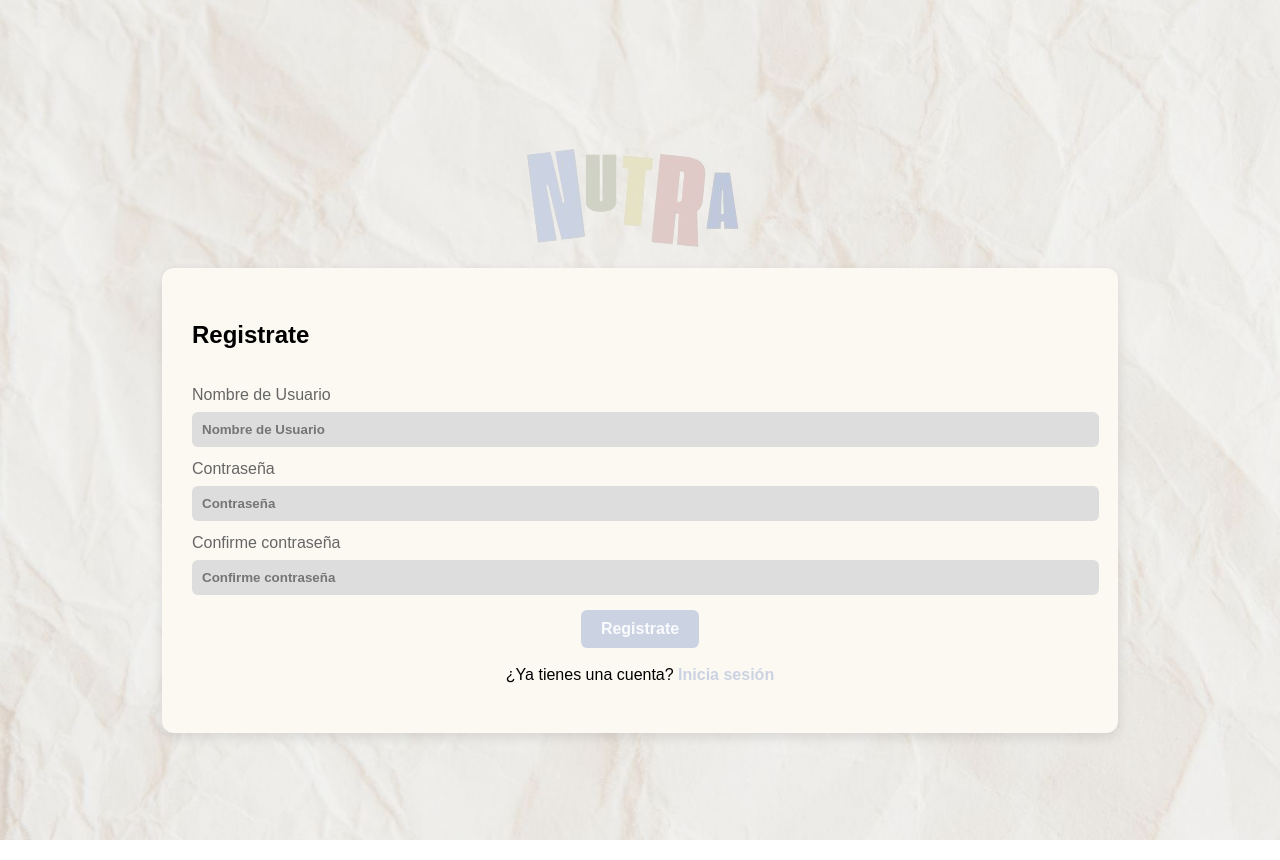
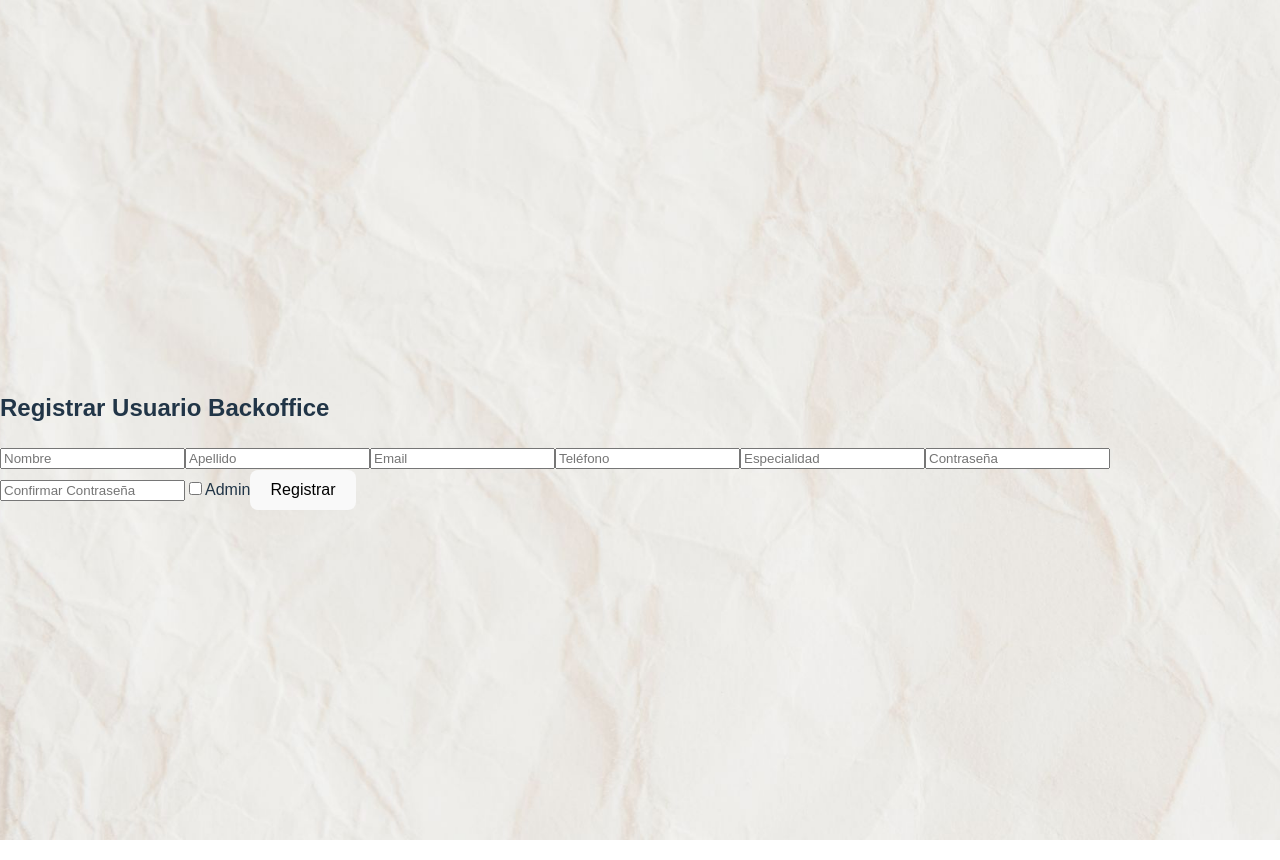
Before and after one commit to NUTRA-Bioabordajes/Backoffice, a React (Vite) app in the folder Backoffice/: page /register in a window 1280 px wide. Built offline with nearby package versions, Linux system fonts and the light colour scheme.

Commit message:
avances registro d emedicos

```diff
--- a/Backoffice/package.json
+++ b/Backoffice/package.json
@@ -16,6 +16,7 @@
     "dotenv": "^17.2.3",
     "express": "^5.1.0",
     "ionicons": "^8.0.13",
+    "nodemailer": "^7.0.10",
     "pg": "^8.16.3",
     "react": "^19.1.0",
     "react-dom": "^19.1.0",
--- a/Backoffice/src/components/Login.jsx
+++ b/Backoffice/src/components/Login.jsx
@@ -3,10 +3,9 @@ import { Link, useNavigate } from 'react-router-dom';
 import axios from "axios";
 import './Login.css';
 
-
 const LogIn = () => {
   const [form, setForm] = useState({
-      username: "",
+    email: "",
     password: "",
   });
   const [errors, setErrors] = useState({});
@@ -26,7 +25,7 @@ import './Login.css';
 
   const validate = () => {
     let newErrors = {};
-      if (!form.username) newErrors.username = "Email required";
+    if (!form.email) newErrors.email = "Email required";
     if (!form.password) newErrors.password = "Password required";
     return newErrors;
   };
@@ -43,15 +42,12 @@ import './Login.css';
     setErrors({});
     setSuccess(false);
 
-
-
     try {
-      const url = new URL (`http://localhost:3000/usuarios/loginBack`);
-      console.log(success);
+      const url = new URL('http://localhost:3000/auth/loginBack');
       const response = await axios.post(
         url.toString(),
         {
-          username: form.username,
+          email: form.email,   // ahora coincide con el backend
           password: form.password,
         },
         {
@@ -64,10 +60,7 @@ import './Login.css';
 
       console.log("Login response:", response.data);
       sessionStorage.setItem("token", response.data.token);
-      sessionStorage.setItem("user", response.data.ID);
-
-
-      console.log(sessionStorage)
+      sessionStorage.setItem("user", response.data.user.id); // usar la propiedad correcta
 
       setSuccess(true);
       setTimeout(() => {
@@ -83,8 +76,7 @@ import './Login.css';
       });
       setSuccess(false);
     }
-  }
-
+  };
 
   return (
     <div className="contenedor-autenticacion">
@@ -94,19 +86,15 @@ import './Login.css';
 
         <form onSubmit={handleSubmit}>
 
-          <label>Nombre de Usuario</label>
+          <label>Email</label>
           <input
             type="text"
-            name ="username"
-            value={form.username}
-            placeholder="Nombre de Usuario"
+            name="email"
+            value={form.email}
+            placeholder="Email"
             onChange={handleChange}
           />
-           {errors.username && (
-                <span>{errors.username}</span>
-              )}
-
-
+          {errors.email && <span>{errors.email}</span>}
 
           <label>Contraseña</label>
           <input
@@ -117,10 +105,7 @@ import './Login.css';
             onChange={handleChange}
             autoComplete="current-password"
           />
-
-              {errors.password && (
-                <span>{errors.password}</span>
-              )}
+          {errors.password && <span>{errors.password}</span>}
 
           <button className="boton-autenticacion">Ingresar</button>
 
--- a/Backoffice/src/components/Register.jsx
+++ b/Backoffice/src/components/Register.jsx
@@ -1,58 +1,136 @@
-import React, { useState } from 'react';
-import { useNavigate, Link } from 'react-router-dom';
+import React, { useState } from "react";
+import { useNavigate } from "react-router-dom";
+import axios from "axios";
 
-export default function Register() {
+export default function RegisterBack() {
   const navigate = useNavigate();
-  const [username, setUsername] = useState('');
-  const [password, setPassword] = useState('');
-  const [confirmPassword, setConfirmPassword] = useState('');
-  const passwordsMatch = password === confirmPassword && password !== '';
+
+  const [formData, setFormData] = useState({
+    Nombre: "",
+    Apellido: "",
+    Email: "",
+    password: "",
+    confirmPassword: "",
+    especialidad: "",
+    Admin: false,
+    telefono: "",
+  });
+
+  const [error, setError] = useState("");
+  const [success, setSuccess] = useState("");
+
+  const handleChange = (e) => {
+    const { name, value, type, checked } = e.target;
+    setFormData({
+      ...formData,
+      [name]: type === "checkbox" ? checked : value,
+    });
+  };
 
   const handleSubmit = async (e) => {
     e.preventDefault();
-    if (!passwordsMatch || !username) return;
+    setError("");
+    setSuccess("");
+
+    if (formData.password !== formData.confirmPassword) {
+      setError("Las contraseñas no coinciden");
+      return;
+    }
 
     try {
-      // Aquí podrías llamar a tu API de registro si ya la tienes
-      // Ejemplo:
-      // const res = await fetch('http://tu-api/register', { ... });
-      // const data = await res.json();
-      // localStorage.setItem('token', data.token);
-
-      // Por ahora, navega directo a home
-      navigate('/dashboard/home');
+      const response = await axios.post("/usuariosBack", formData);
+      if (response.data.id) {
+        setSuccess("Usuario creado correctamente. Espera a que lo activen.");
+        setFormData({
+          Nombre: "",
+          Apellido: "",
+          Email: "",
+          password: "",
+          confirmPassword: "",
+          especialidad: "",
+          Admin: false,
+          telefono: "",
+        });
+      }
     } catch (err) {
-      console.error('Error registrando:', err);
+      console.error(err);
+      setError(
+        err.response?.data?.message || "Ocurrió un error al registrar el usuario"
+      );
     }
   };
+
   return (
-    <div className="contenedor-autenticacion">
-      <img src="/src/assets/images/logo.png" alt="Nutra logo" className="logo" />
-      <div className="caja-autenticacion">
-        <h2>Registrate</h2>
-        <form onSubmit={handleSubmit}>
-          <label>Nombre de Usuario</label>
-          <input type="text" placeholder="Nombre de Usuario" value={username} onChange={e => setUsername(e.target.value)} />
-
-          <label>Contraseña</label>
-          <input type="password" placeholder="Contraseña" value={password} onChange={e => setPassword(e.target.value)} />
-
-          <label>Confirme contraseña</label>
-          <input type="password" placeholder="Confirme contraseña" value={confirmPassword} onChange={e => setConfirmPassword(e.target.value)} />
-          {confirmPassword && !passwordsMatch && (
-            <p style={{ color: 'red', marginTop: '5px' }}>Las contraseñas no coinciden</p>
-          )}
-
-          <button className="boton-autenticacion" type="submit" disabled={!passwordsMatch || !username}>
-            Registrate
-          </button>
-        </form>
-
-
-        <p className="enlace-autenticacion">
-          ¿Ya tienes una cuenta? <Link to="/">Inicia sesión</Link>
-        </p>
-      </div>
+    <div className="register-container">
+      <h2>Registrar Usuario Backoffice</h2>
+      <form onSubmit={handleSubmit} className="register-form">
+        <input
+          type="text"
+          name="Nombre"
+          placeholder="Nombre"
+          value={formData.Nombre}
+          onChange={handleChange}
+          required
+        />
+        <input
+          type="text"
+          name="Apellido"
+          placeholder="Apellido"
+          value={formData.Apellido}
+          onChange={handleChange}
+          required
+        />
+        <input
+          type="Email"
+          name="Email"
+          placeholder="Email"
+          value={formData.Email}
+          onChange={handleChange}
+          required
+        />
+        <input
+          type="text"
+          name="telefono"
+          placeholder="Teléfono"
+          value={formData.telefono}
+          onChange={handleChange}
+        />
+        <input
+          type="text"
+          name="especialidad"
+          placeholder="Especialidad"
+          value={formData.especialidad}
+          onChange={handleChange}
+        />
+        <input
+          type="password"
+          name="password"
+          placeholder="Contraseña"
+          value={formData.password}
+          onChange={handleChange}
+          required
+        />
+        <input
+          type="password"
+          name="confirmPassword"
+          placeholder="Confirmar Contraseña"
+          value={formData.confirmPassword}
+          onChange={handleChange}
+          required
+        />
+        <label>
+          <input
+            type="checkbox"
+            name="Admin"
+            checked={formData.Admin}
+            onChange={handleChange}
+          />
+          Admin
+        </label>
+        <button type="submit">Registrar</button>
+      </form>
+      {error && <p className="error-message">{error}</p>}
+      {success && <p className="success-message">{success}</p>}
     </div>
   );
 }
```
Also changed, not shown: 1 other file (tests, documents, lock files or other folders). Lines whose indentation alone changed are shown as unchanged.
